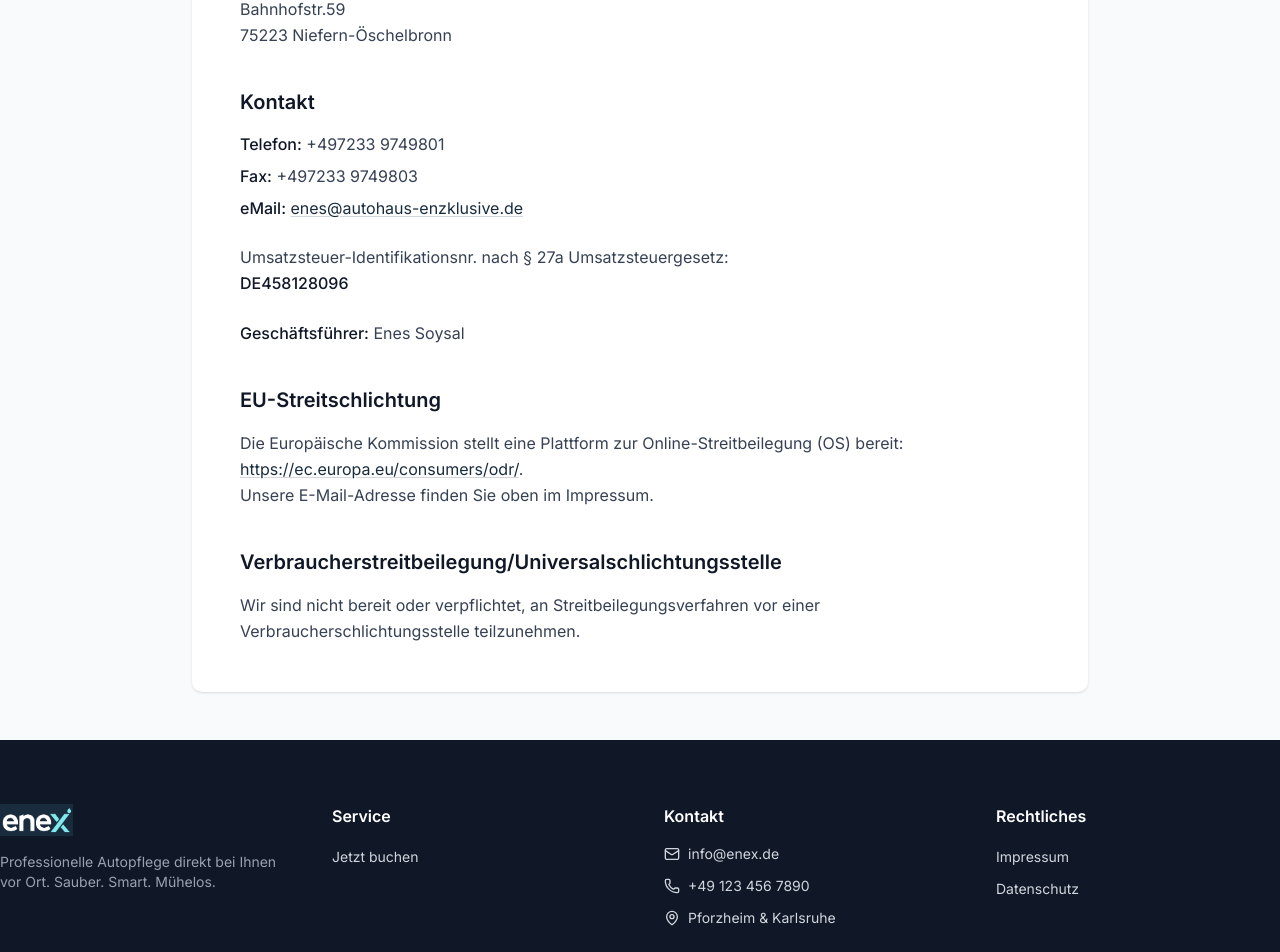
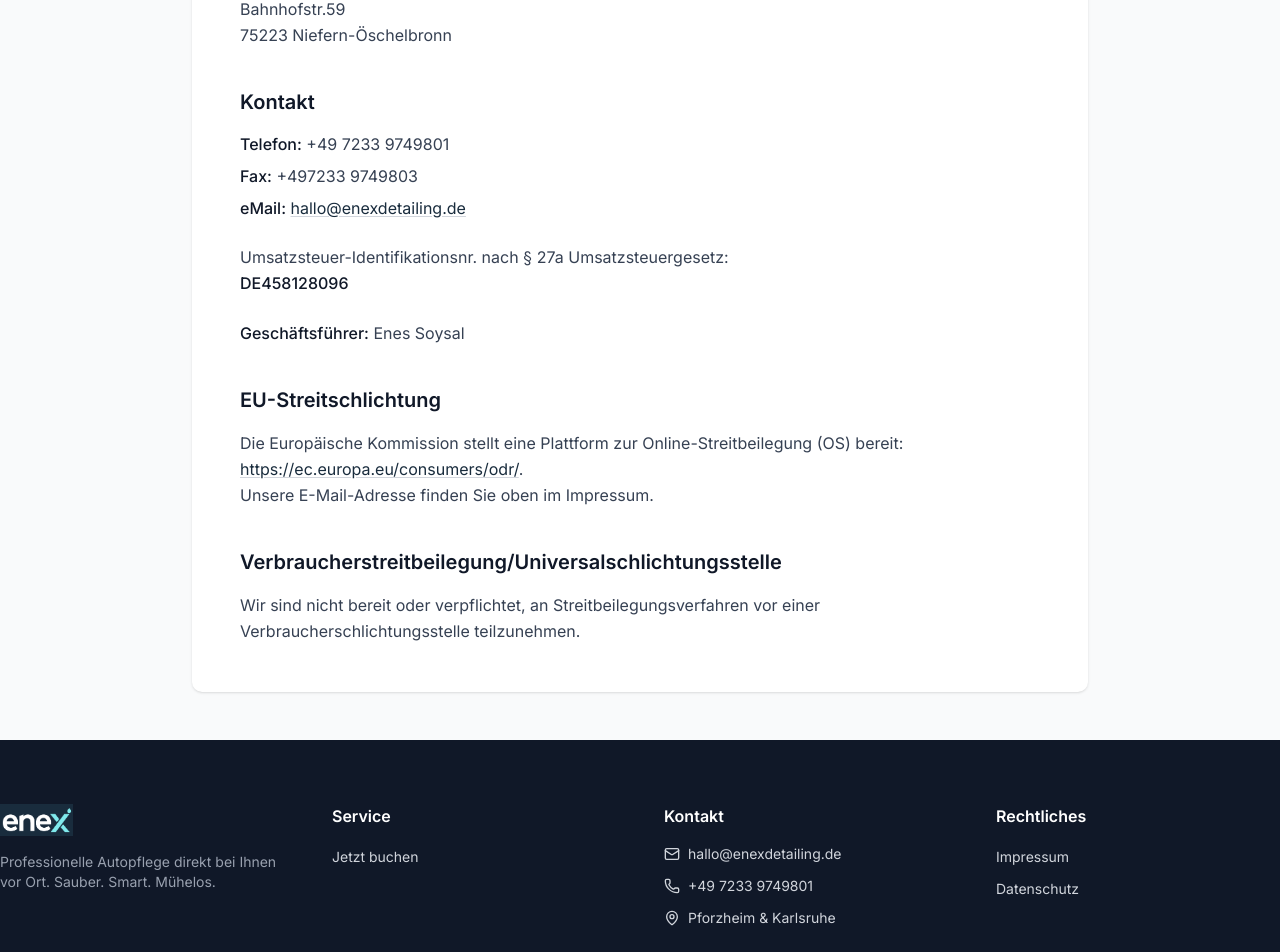
Before and after one commit to Enex-GmbH/enex-website, a Next.js app: page /impressum in a window 1280 px wide. Shown: the part 274-1226 px from the top of the page. Built offline with nearby package versions, Linux system fonts and the light colour scheme; no server answers.

Commit message:
update contact details

```diff
--- a/src/app/impressum/page.tsx
+++ b/src/app/impressum/page.tsx
@@ -43,7 +43,7 @@ export default function ImpressumPage() {
             <ul className="list-none space-y-2 pl-0">
               <li>
                 <span className="font-medium text-gray-900">Telefon:</span>{" "}
-                +497233 9749801
+                +49 7233 9749801
               </li>
               <li>
                 <span className="font-medium text-gray-900">Fax:</span>{" "}
@@ -52,10 +52,10 @@ export default function ImpressumPage() {
               <li>
                 <span className="font-medium text-gray-900">eMail:</span>{" "}
                 <a
-                  href="mailto:enes@autohaus-enzklusive.de"
+                  href="mailto:hallo@enexdetailing.de"
                   className="text-enex-primary underline decoration-gray-300 underline-offset-2 hover:decoration-enex-primary"
                 >
-                  enes@autohaus-enzklusive.de
+                  hallo@enexdetailing.de
                 </a>
               </li>
             </ul>
--- a/src/components/booking/location-step.tsx
+++ b/src/components/booking/location-step.tsx
@@ -10,11 +10,9 @@ import { useBookingStore } from "@/store/booking-store";
 import { Button } from "@/components/ui/button";
 import { Card } from "@/components/ui/card";
 import { Input } from "@/components/ui/input";
-import { PlacesAutocomplete } from "@/components/ui/places-autocomplete";
 import { PostalCodeSelect } from "@/components/ui/postal-code-select";
 import { useRouter } from "next/navigation";
 import { useEffect, useState } from "react";
-import { MapPin } from "lucide-react";
 
 export default function LocationStep() {
   const router = useRouter();
@@ -40,7 +38,6 @@ export default function LocationStep() {
 
   const postalCode = watch("postalCode");
   const zone = watch("zone");
-  const address = watch("address");
 
   // Calculate toll fee based on zone
   useEffect(() => {
@@ -66,11 +63,6 @@ export default function LocationStep() {
       }
     }
   }, [postalCode, setValue]);
-
-  // Handle place selection from Google Places autocomplete (address only — PLZ stays on dropdown)
-  const handlePlaceSelect = (place: { address: string }) => {
-    setValue("address", place.address);
-  };
 
   const onSubmit = (data: LocationFormData) => {
     setLocation({
@@ -112,14 +104,14 @@ export default function LocationStep() {
         {/* Address */}
         <div>
           <label htmlFor="address" className="block text-sm font-medium mb-2">
-            Adresse (Autocomplete)
+            Adresse
           </label>
-          <PlacesAutocomplete
+          <Input
             id="address"
-            value={address || ""}
-            onChange={(value) => setValue("address", value)}
-            onPlaceSelect={handlePlaceSelect}
+            type="text"
+            autoComplete="street-address"
             placeholder="Straße und Hausnummer"
+            {...register("address")}
             className={errors.address ? "border-red-500" : ""}
           />
           {errors.address && (
--- a/src/components/seo/organization-json-ld.tsx
+++ b/src/components/seo/organization-json-ld.tsx
@@ -13,7 +13,7 @@ const structuredData = () => {
       "Professionelle mobile Fahrzeugpflege – Buchung und Serviceinformationen online.",
     image: `${url}/opengraph-image`,
     telephone: "+49-7233-9749801",
-    email: "enes@autohaus-enzklusive.de",
+    email: "hallo@enexdetailing.de",
     address: {
       "@type": "PostalAddress",
       streetAddress: "Bahnhofstr. 59",
--- a/src/components/shared/footer.tsx
+++ b/src/components/shared/footer.tsx
@@ -59,19 +59,19 @@ const Footer = () => {
               <li className="flex items-start gap-2 text-sm">
                 <Mail className="w-4 h-4 mt-0.5 flex-shrink-0" />
                 <a
-                  href="mailto:info@enex.de"
+                  href="mailto:hallo@enexdetailing.de"
                   className="hover:text-white transition-colors"
                 >
-                  info@enex.de
+                  hallo@enexdetailing.de
                 </a>
               </li>
               <li className="flex items-start gap-2 text-sm">
                 <Phone className="w-4 h-4 mt-0.5 flex-shrink-0" />
                 <a
-                  href="tel:+491234567890"
+                  href="tel:+4972339749801"
                   className="hover:text-white transition-colors"
                 >
-                  +49 123 456 7890
+                  +49 7233 9749801
                 </a>
               </li>
               <li className="flex items-start gap-2 text-sm">
```
